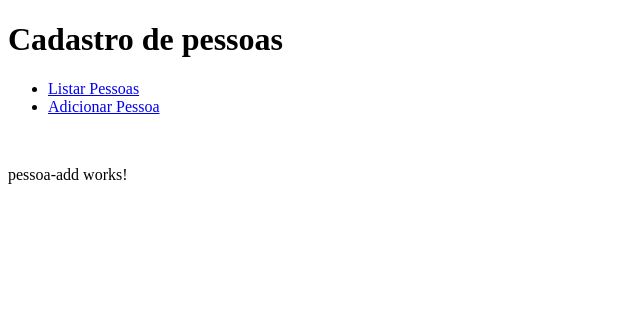
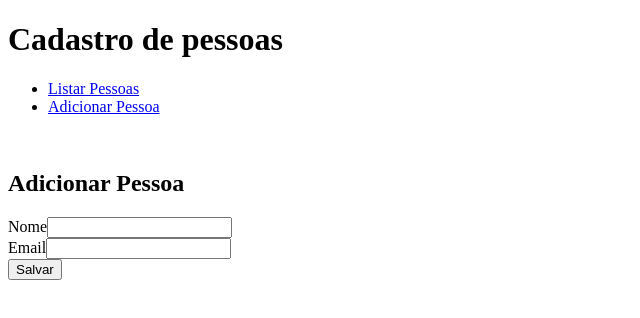
Before and after one commit to renanvm/angular-springboot, an Angular app in the folder src/main/ui/: page /pessoa-add in a window 1280 px wide. Shown: the top 318 px of the page, without its empty margins (0-640 px from the left). Built offline with nearby package versions, Linux system fonts and the light colour scheme.

Commit message:
Config inicial do component Pessoa

```diff
--- a/src/main/ui/src/app/app.module.ts
+++ b/src/main/ui/src/app/app.module.ts
@@ -5,6 +5,8 @@ import { AppComponent } from './app.component';
 import { PessoaListComponent } from './pessoa/pessoa-list.component';
 import { PessoaAddComponent } from './pessoa/pessoa-add.component';
 import { AppRoutingModule } from './app-routing.module';
+import {ReactiveFormsModule} from '@angular/forms';
+import {HttpClientModule} from '@angular/common/http';
 
 @NgModule({
   declarations: [
@@ -15,6 +17,8 @@ import { AppRoutingModule } from './app-routing.module';
   imports: [
     BrowserModule,
     AppRoutingModule,
+    ReactiveFormsModule,
+    HttpClientModule
   ],
   providers: [],
   bootstrap: [AppComponent]
--- /dev/null
+++ b/src/main/ui/src/app/model/pessoa.ts
@@ -0,0 +1,10 @@
+import { Endereco } from './endereco';
+
+export class Pessoa {
+
+    id: number;
+    nome: string;
+    email: string;
+    enderecos: Endereco[];
+
+}
--- a/src/main/ui/src/app/pessoa/pessoa-add.component.html
+++ b/src/main/ui/src/app/pessoa/pessoa-add.component.html
@@ -1 +1,16 @@
-<p>pessoa-add works!</p>
+<div>
+  <form name="pessoaForm" (ngSubmit)="save()" [formGroup]="pessoaForm">
+    <h2>Adicionar Pessoa</h2>
+    <div>
+      <label for="nome">Nome</label>
+      <input type="text" id="nome" name="nome" formControlName="nome">
+    </div>
+    <div>
+      <label for="email">Email</label>
+      <input type="text" id="email" name="email" formControlName="email">
+    </div>
+    <div>
+      <button type="submit">Salvar</button>
+    </div>
+  </form>
+</div>
--- a/src/main/ui/src/app/pessoa/pessoa-add.component.ts
+++ b/src/main/ui/src/app/pessoa/pessoa-add.component.ts
@@ -1,4 +1,7 @@
 import { Component, OnInit } from '@angular/core';
+import {FormBuilder} from '@angular/forms';
+import {PessoaService} from './pessoa.service';
+import {Pessoa} from '../model/pessoa';
 
 @Component({
   selector: 'app-pessoa-add',
@@ -7,9 +10,31 @@ import { Component, OnInit } from '@angular/core';
 })
 export class PessoaAddComponent implements OnInit {
 
-  constructor() { }
+  pessoaForm = this.fb.group({
+    id: [],
+    nome: [],
+    email: []
+  });
+
+  constructor(private pessoaService: PessoaService, private fb: FormBuilder) { }
 
   ngOnInit(): void {
   }
 
+  private createFromForm(): Pessoa {
+    return {
+      ...new Pessoa(),
+      id: this.pessoaForm.get(['id']).value,
+      nome: this.pessoaForm.get(['nome']).value,
+      email: this.pessoaForm.get(['email']).value
+    };
+  }
+
+  public save(): any{
+    const pessoa = this.createFromForm();
+    this.pessoaService.create(pessoa).subscribe(res => {
+      console.log(res);
+    });
+  }
+
 }
--- /dev/null
+++ b/src/main/ui/src/app/pessoa/pessoa.service.ts
@@ -0,0 +1,25 @@
+import {Injectable} from '@angular/core';
+import {HttpClient, HttpResponse} from '@angular/common/http';
+import {Pessoa} from '../model/pessoa';
+import {Observable} from 'rxjs';
+
+@Injectable({
+  providedIn: 'root'
+})
+export class PessoaService {
+
+
+  apiUrl = 'localhost:8080/api/pessoas';
+
+  constructor(protected http: HttpClient) {
+  }
+
+  create(pessoa: Pessoa): Observable<any> {
+    return this.http.post<any>(this.apiUrl, pessoa, {observe: 'response'});
+  }
+
+  getAll(): Observable<any> {
+    return this.http.get<Pessoa[]>(this.apiUrl);
+  }
+
+}
--- a/src/main/ui/tsconfig.json
+++ b/src/main/ui/tsconfig.json
@@ -6,6 +6,7 @@
 */
 {
   "files": [],
+  "experimentalDecorators": false,
   "references": [
     {
       "path": "./tsconfig.app.json"
```
Also changed, not shown: src/main/ui/src/app/model/endereco.ts (added, +11 -0 lines), 1 other file (tests, documents, lock files or other folders).
